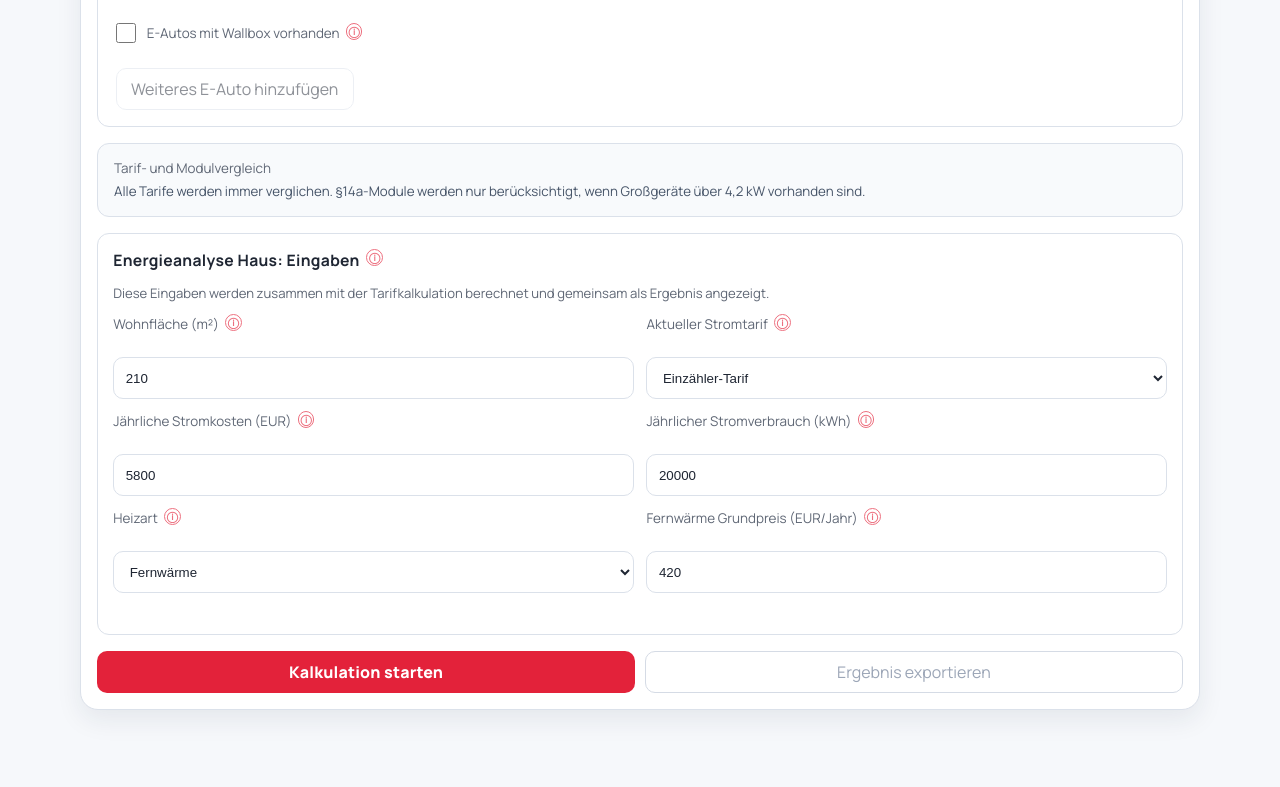
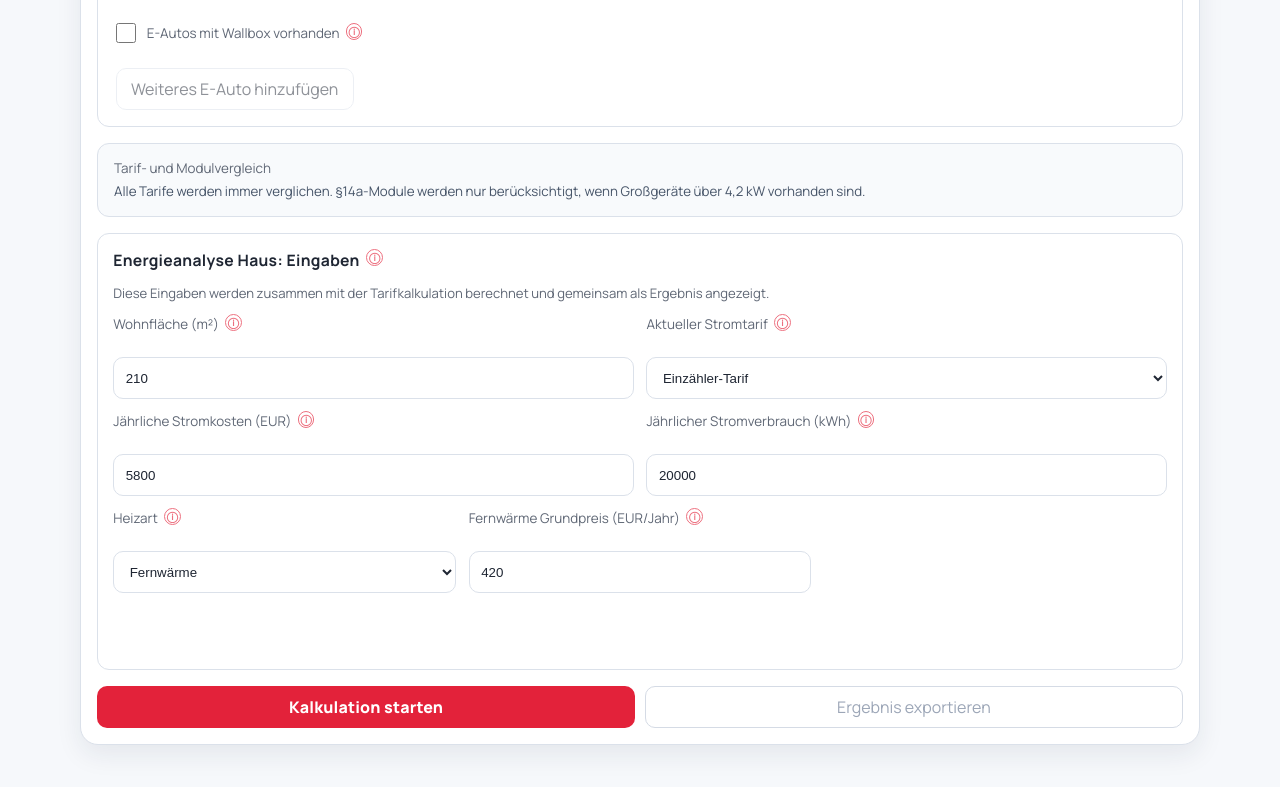
Before and after one commit to FloverNakamura/Tariflow, a plain HTML site: page web-dashboard/index.html in a window 1280 px wide. Shown: the part 1108-1895 px from the top of the page. Before the commit the page ends 1866 px from the top, so only its background shows below. Drawn offline with nearby package versions, Linux system fonts and the light colour scheme.

Commit message:
fix(ui): stabilize first row and district base field alignment

```diff
--- a/web-dashboard/index.html
+++ b/web-dashboard/index.html
@@ -208,7 +208,7 @@
             </label>
           </div>
 
-          <div class="grid two">
+          <div class="grid three">
             <label class="field">
               <span>Heizart <button type="button" class="info-btn" data-info="heatingType">&#9432;</button></span>
               <select id="heatingType">
--- a/web-dashboard/style.css
+++ b/web-dashboard/style.css
@@ -222,11 +222,20 @@ h1 {
   margin-bottom: 0;
 }
 
-.energy-inputs .grid.two {
+.energy-inputs .grid.two,
+.energy-inputs .grid.three {
   align-items: start;
 }
 
 .energy-inputs .field > span {
+  min-height: 2.2rem;
+}
+
+.energy-inputs .hint {
+  min-height: 1.1rem;
+}
+
+#heatingHint {
   min-height: 2.2rem;
 }
 
```
